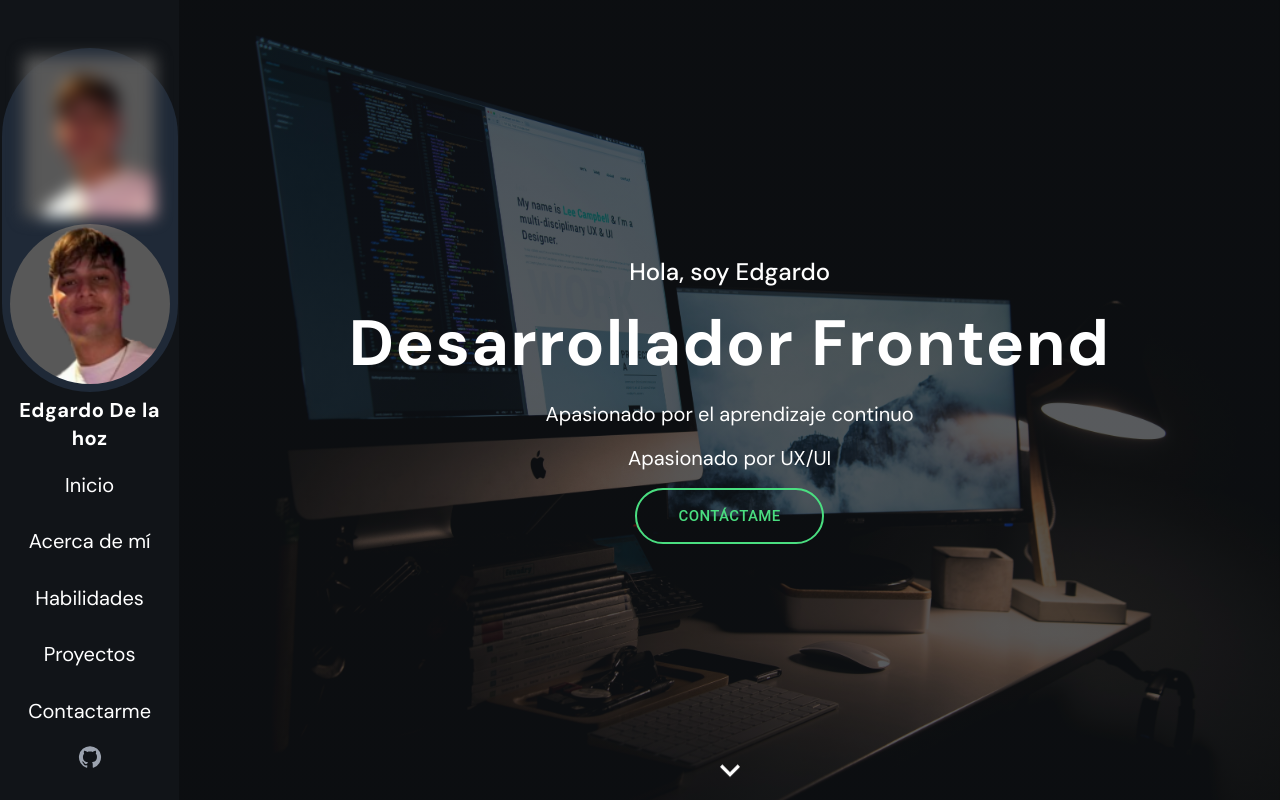
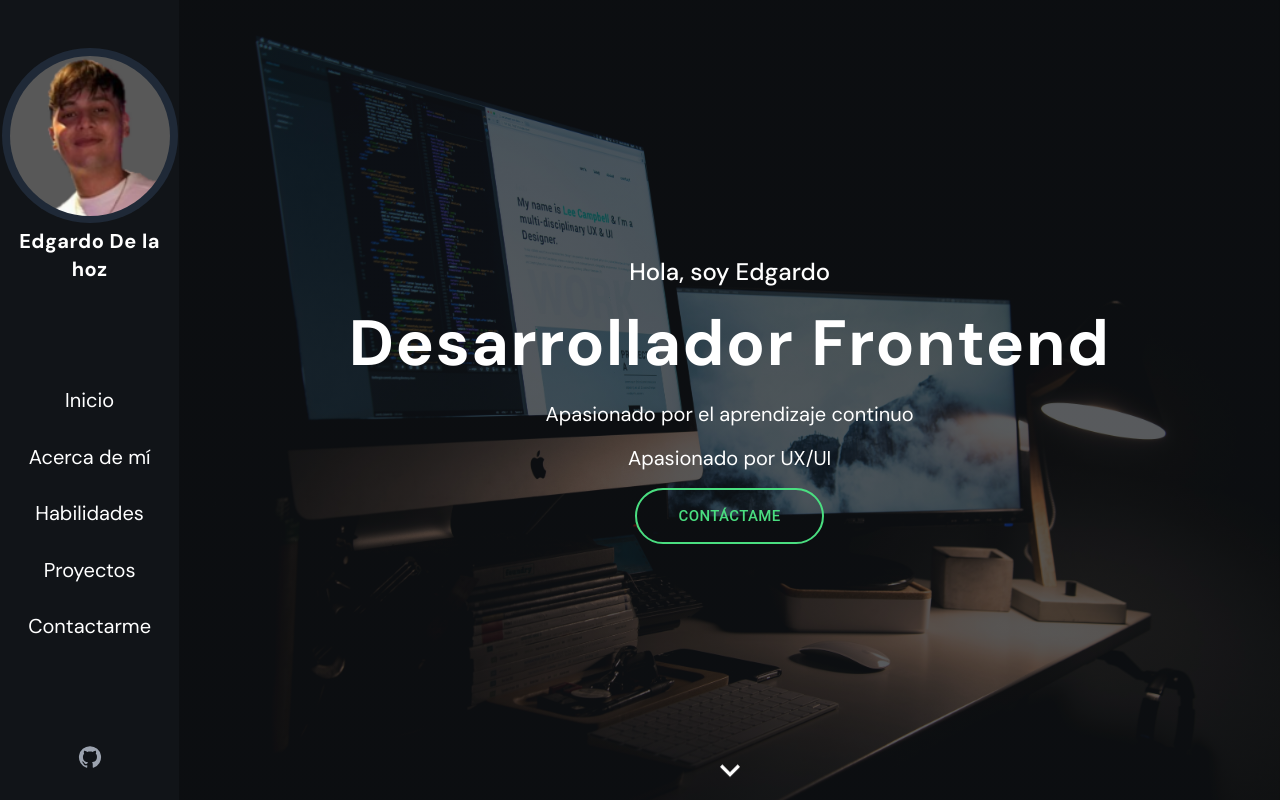
Before and after one commit to Edelahoz26/edgardo-portfolio-2024, a React (Vite) app: page / in a window 1280 px wide. Shown: the top 800 px of the page. Built offline with nearby package versions, Linux system fonts and the light colour scheme.

Commit message:
fix: Bug fix for image enhancement changes with lazy image load

```diff
--- a/src/components/Header/Header.tsx
+++ b/src/components/Header/Header.tsx
@@ -15,16 +15,14 @@ const Header: FC<HeaderPros> = ({ items }) => {
       <div className="bg-[#111418] h-full w-full flex flex-col max-lg:hidden">
         <div className="flex justify-center flex-col max-lg:flex-0 pt-8">
           <a href="/" className="lg:mb-auto mt-0 lg:mt-4 text-center ">
-            <span className="bg-gray-800 rounded-full p-2 lg:mb-1 hidden lg:inline-block ">
-              <LazyLoadImage src={imgLogo} alt="Profile Image" effect="blur"/>
-              <img
-                className="w-40 h-40 rounded-full block object-cover"
-                src={imgLogo}
-                title="Soy Edgardo"
-                alt="Profile Image"
-                loading="lazy"
-                 draggable="false"
-              />
+            <span className="bg-gray-800 rounded-full px-2 pt-2 lg:mb-1 hidden lg:inline-block ">
+              <LazyLoadImage
+              src={imgLogo}
+              alt="Profile Image"
+              effect="blur"
+              title="Soy Edgardo"
+              draggable="false"
+              className="w-40 h-40 rounded-full block object-cover "/>
             </span>
             <h1 className="text-xl text-center mb-0 lg:block">
               Edgardo De la hoz
--- a/src/components/LoadingScreen/LoadingScreen.tsx
+++ b/src/components/LoadingScreen/LoadingScreen.tsx
@@ -3,7 +3,7 @@ import { LazyLoadImage } from 'react-lazy-load-image-component';
 const LoadingScreen = () => {
   return (
     <div className="bg-[#111418] h-screen w-screen flex justify-center items-center">
-      <LazyLoadImage src={iconPage} alt="iconPage"  effect="blur"/>
+      <LazyLoadImage src={iconPage} alt="iconPage"/>
       <h2 >Loading...</h2>
     </div>
   )
--- a/src/styles/global.css
+++ b/src/styles/global.css
@@ -33,3 +33,7 @@ body {
     @apply font-sans text-xl font-normal tracking-normal leading-relaxed;
   }
 }
+
+.lazy-load-image-loaded {
+  filter: none !important;
+}
```
